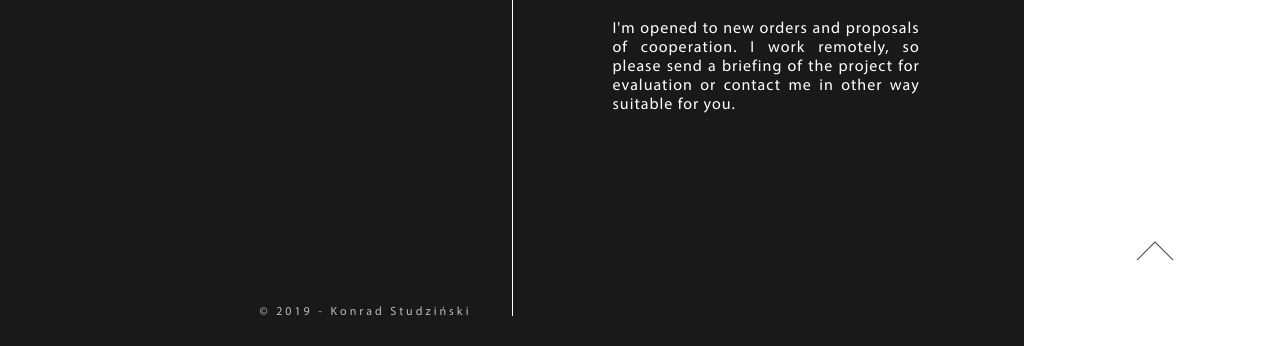
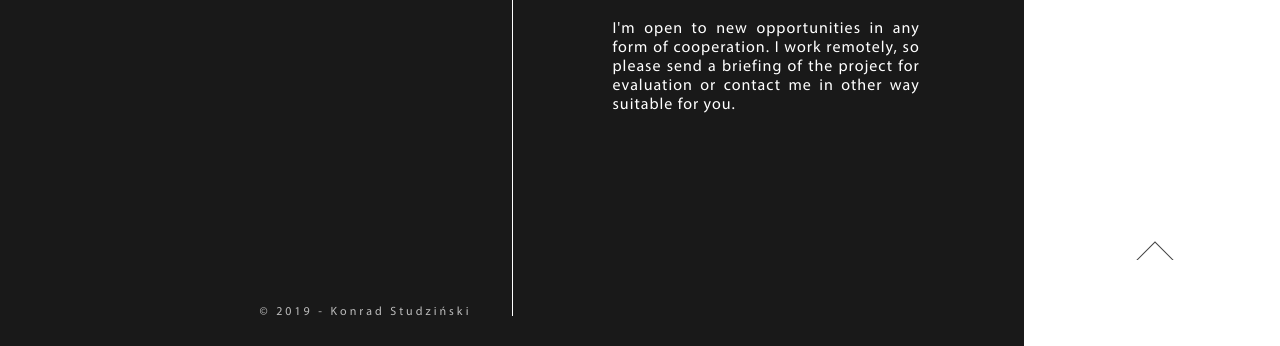
Before and after one commit to Kostudzinski/k-des, a plain HTML site: page index.html in a window 1280 px wide. Shown: the part 2659-3005 px from the top of the page. Drawn offline with Linux system fonts and the light colour scheme.

Commit message:
text eng

```diff
--- a/index.html
+++ b/index.html
@@ -1506,7 +1506,7 @@
         <div class="footer-column">
             <div class="column-content">
                 <img class="k-logo text-footer-c" src="img/k.png" alt="">
-                <p class="text-footer text-footer-c">I'm opened to new orders and proposals of cooperation. I work remotely, so please send a briefing of the project for evaluation or contact me in other way suitable for you.</p>
+                <p class="text-footer text-footer-c">I'm open to new opportunities in any form of cooperation. I work remotely, so please send a briefing of the project for evaluation or contact me in other way suitable for you.</p>
             </div>
         </div>
         <a href="#line-top">
```
Also changed, not shown: 1 other file.
